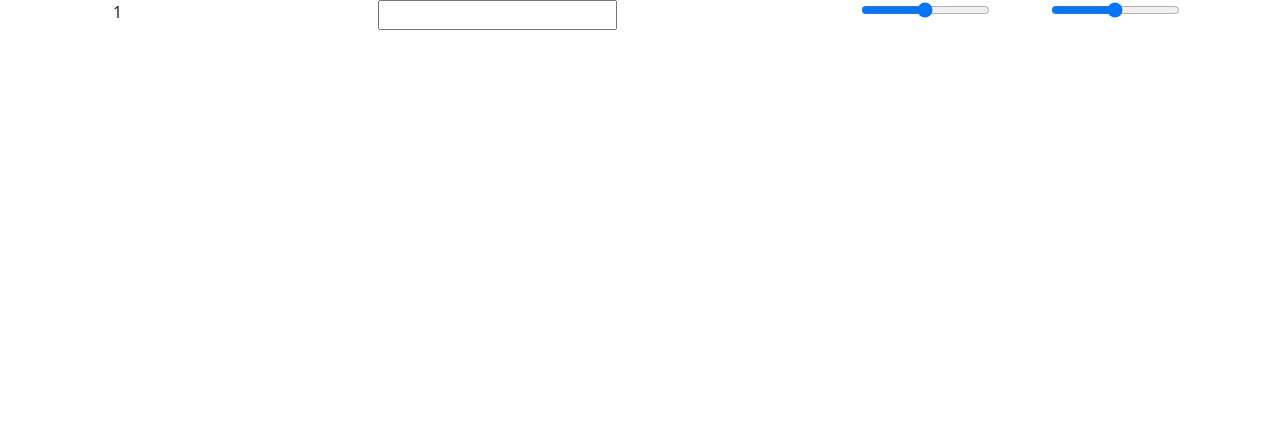
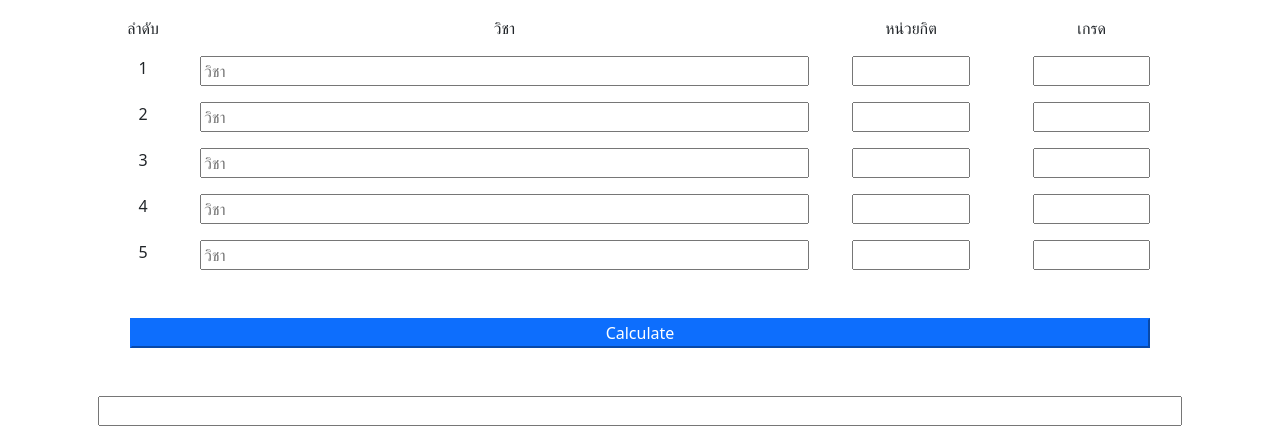
Before and after one commit to Charonyx/calculateGrade, a plain HTML site: page index.html in a window 1280 px wide. Drawn offline with nearby package versions, Linux system fonts and the light colour scheme.

Commit message:
basic UI

```diff
--- a/index.html
+++ b/index.html
@@ -14,21 +14,97 @@
 <body>
     <div class="container">
         <form class="bg-body text-center" id="calGrade" name="calGrade" method="POST" action="calGrade();">
-            <div class="row">
+            <div class="row m-3 ">
+                <div class="col-1">
+                    ลำดับ
+                </div>
+                <div class="col-7 ">
+                    วิชา
+                </div>
+                <div class="col-2">
+                    หน่วยกิต
+                </div>
+                <div class="col-2">
+                    เกรด
+                </div>
+            </div>
+            <div class="row m-3 ">
                 <div class="col-1 ">
                     1
                 </div>
-                <div class="col-7 ">
-                    <input type="text" class="" name="subject1" />
+                <div class="col-7">
+                    <input type="text" class="w-100" name="subject1" placeholder="วิชา" />
                 </div>
                 <div class="col-2">
-                    <input type="range" class="" name="" />
+                    <input type="number" class="w-75" name="unit1" />
                 </div>
                 <div class="col-2">
-                    <input type="range" class="" name="" />
+                    <input type="number" class="w-75" name="grade1" />
                 </div>
             </div>
+            <div class="row m-3 ">
+                <div class="col-1 ">
+                    2
+                </div>
+                <div class="col-7 ">
+                    <input type="text" class="w-100" name="subject2" placeholder="วิชา"/>
+                </div>
+                <div class="col-2">
+                    <input type="number" class="w-75" name="unit2" />
+                </div>
+                <div class="col-2">
+                    <input type="number" class="w-75" name="grade2" />
+                </div>
+            </div>
+            <div class="row m-3 ">
+                <div class="col-1 ">
+                    3
+                </div>
+                <div class="col-7 ">
+                    <input type="text" class="w-100" name="subject3" placeholder="วิชา"/>
+                </div>
+                <div class="col-2">
+                    <input type="number" class="w-75" name="unit3" />
+                </div>
+                <div class="col-2">
+                    <input type="number" class="w-75" name="grade3" />
+                </div>
+            </div>
+            <div class="row m-3 ">
+                <div class="col-1 ">
+                    4
+                </div>
+                <div class="col-7 ">
+                    <input type="text" class="w-100" name="subject4" placeholder="วิชา"/>
+                </div>
+                <div class="col-2">
+                    <input type="number" class="w-75" name="unit4" />
+                </div>
+                <div class="col-2">
+                    <input type="number" class="w-75" name="grade4" />
+                </div>
+            </div>
+            <div class="row m-3 ">
+                <div class="col-1 ">
+                    5
+                </div>
+                <div class="col-7 ">
+                    <input type="text" class="w-100" name="subject5" placeholder="วิชา"/>
+                </div>
+                <div class="col-2">
+                    <input type="number" class="w-75" name="unit5" />
+                </div>
+                <div class="col-2">
+                    <input type="number" class="w-75" name="grade5" />
+                </div>
+            </div>
+            <div class="row m-5">
+                <input type="submit" class="btn-primary" name="btn" value="Calculate" />
+            </div>
         </form>
+        <div class="row m-3">
+            <input type="text" class="w-100" name="result" />
+        </div>
     </div>
 </body>
 </html>
```
